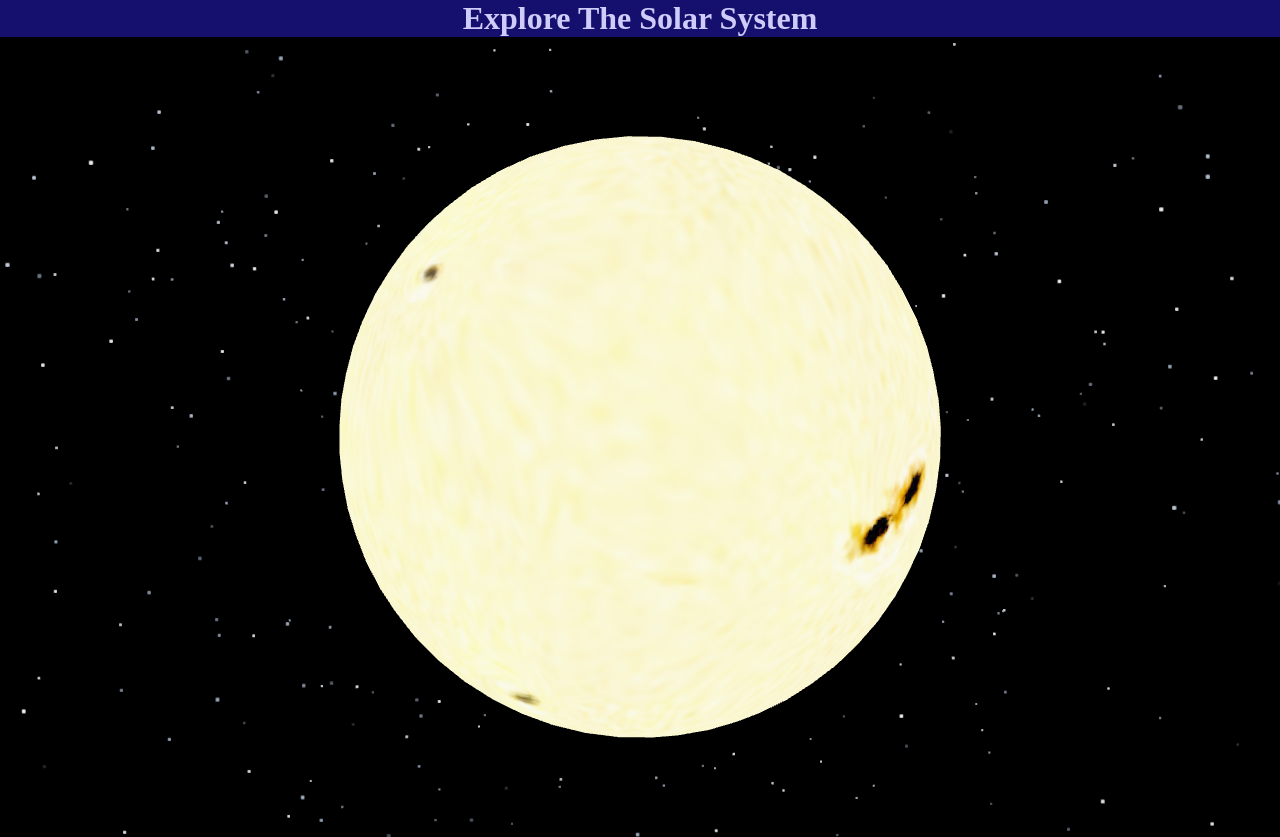
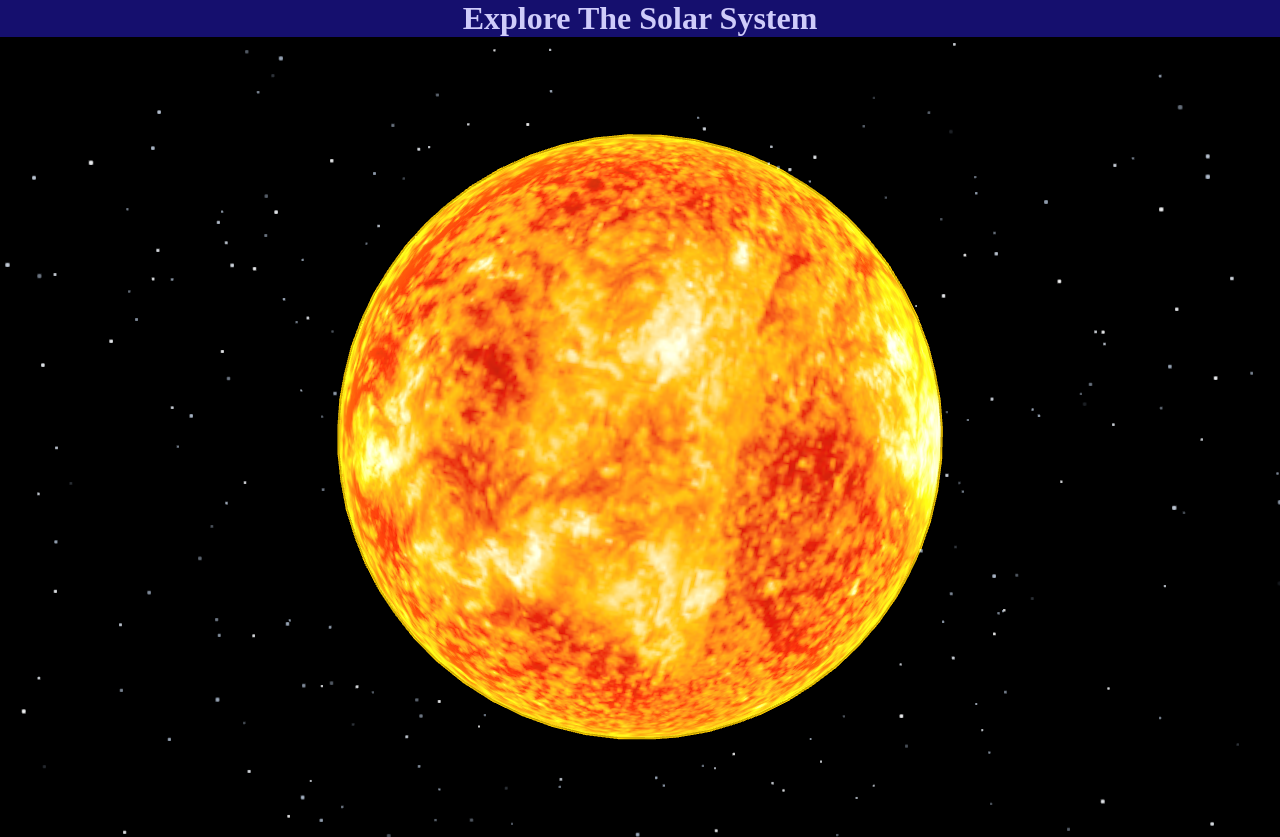
Before and after one commit to fletchcoder/Solar-System, a plain HTML site: page index.html in a window 1280 px wide. Drawn offline with nearby package versions, Linux system fonts and the light colour scheme; animation ran at ten frames a second.

Commit message:
Fixed sun texture. Added glow with rotation to sun.

```diff
--- a/index.html
+++ b/index.html
@@ -2,7 +2,10 @@
 <html lang="en">
     <head>
         <meta charset="UTF-8" />
-        <meta name="viewport" content="width=device-width, initial-scale=1" />
+        <meta
+            name="viewport"
+            content="width=device-width, initial-scale=1, user-scalable=no"
+        />
         <meta name="keywords" content="Solar System, JavaScript, Three.js" />
         <meta
             name="description"
--- /dev/null
+++ b/src/js/getFresnelMat.js
@@ -0,0 +1,52 @@
+import * as THREE from "three";
+
+function getFresnelMat({ rimHex = 0x0088ff, facingHex = 0x000000 } = {}) {
+    const uniforms = {
+        color1: { value: new THREE.Color(rimHex) },
+        color2: { value: new THREE.Color(facingHex) },
+        fresnelBias: { value: 0.1 },
+        fresnelScale: { value: 1.0 },
+        fresnelPower: { value: 4.0 },
+    };
+    const vs = `
+  uniform float fresnelBias;
+  uniform float fresnelScale;
+  uniform float fresnelPower;
+
+  varying float vReflectionFactor;
+
+  void main() {
+    vec4 mvPosition = modelViewMatrix * vec4( position, 1.0 );
+    vec4 worldPosition = modelMatrix * vec4( position, 1.0 );
+
+    vec3 worldNormal = normalize( mat3( modelMatrix[0].xyz, modelMatrix[1].xyz, modelMatrix[2].xyz ) * normal );
+
+    vec3 I = worldPosition.xyz - cameraPosition;
+
+    vReflectionFactor = fresnelBias + fresnelScale * pow( 1.0 + dot( normalize( I ), worldNormal ), fresnelPower );
+
+    gl_Position = projectionMatrix * mvPosition;
+  }
+  `;
+    const fs = `
+  uniform vec3 color1;
+  uniform vec3 color2;
+
+  varying float vReflectionFactor;
+
+  void main() {
+    float f = clamp( vReflectionFactor, 0.0, 1.0 );
+    gl_FragColor = vec4(mix(color2, color1, vec3(f)), f);
+  }
+  `;
+    const fresnelMat = new THREE.ShaderMaterial({
+        uniforms: uniforms,
+        vertexShader: vs,
+        fragmentShader: fs,
+        transparent: true,
+        blending: THREE.AdditiveBlending,
+        // wireframe: true,
+    });
+    return fresnelMat;
+}
+export { getFresnelMat };
--- a/src/js/index.js
+++ b/src/js/index.js
@@ -1,6 +1,7 @@
 import * as THREE from "three";
 import { OrbitControls } from "jsm/controls/OrbitControls.js";
 import getStarfield from "./getStarfield.js";
+import { getFresnelMat } from "./getFresnelMat.js";
 
 const width = window.innerWidth;
 const height = window.innerHeight;
@@ -20,11 +21,16 @@ new OrbitControls(camera, renderer.domElement);
 const loader = new THREE.TextureLoader();
 const geometry = new THREE.IcosahedronGeometry(1, 12);
 const material = new THREE.MeshStandardMaterial({
-    map: loader.load("../src/images/textures/stars/sunmap.jpg"),
+    map: loader.load("../src/images/textures/stars/suntexture.png"),
 });
 
 const sunMesh = new THREE.Mesh(geometry, material);
 sunGroup.add(sunMesh);
+
+const fresnelMat = getFresnelMat({ rimHex: 0xfee707, facingHex: 0xfee707 });
+const glowMesh = new THREE.Mesh(geometry, fresnelMat);
+glowMesh.scale.setScalar(1.005);
+sunGroup.add(glowMesh);
 
 const stars = getStarfield({ numStars: 2000 });
 scene.add(stars);
@@ -36,6 +42,7 @@ function animate() {
     requestAnimationFrame(animate);
 
     sunMesh.rotation.y += 0.004;
+    glowMesh.rotation.y += 0.004;
     renderer.render(scene, camera);
 }
 
```
Also changed, not shown: src/images/icons/earth_4393233.png (added), src/images/icons/earth_6704362.png (deleted), src/images/icons/mars_1751853.png (added), src/images/icons/mercury_8967209.png (added), src/images/icons/neptune_3149263.png (added), src/images/icons/planet_3336008.png (added), src/images/icons/saturn_6704439.png (deleted), src/images/icons/uranus_1086101.png (added), src/images/icons/venus_1086102.png (added), src/images/textures/stars/sunmap.jpg (deleted), src/images/textures/stars/suntexture.png (added).
